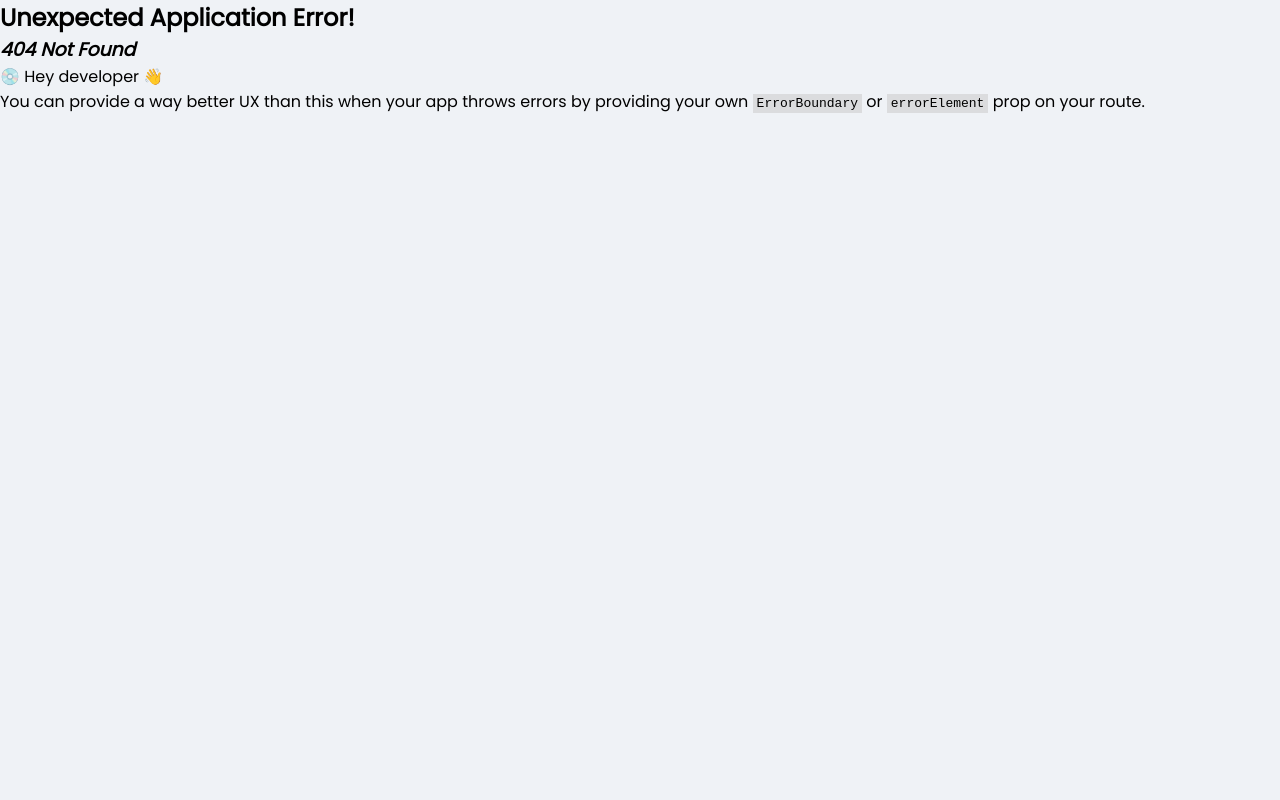
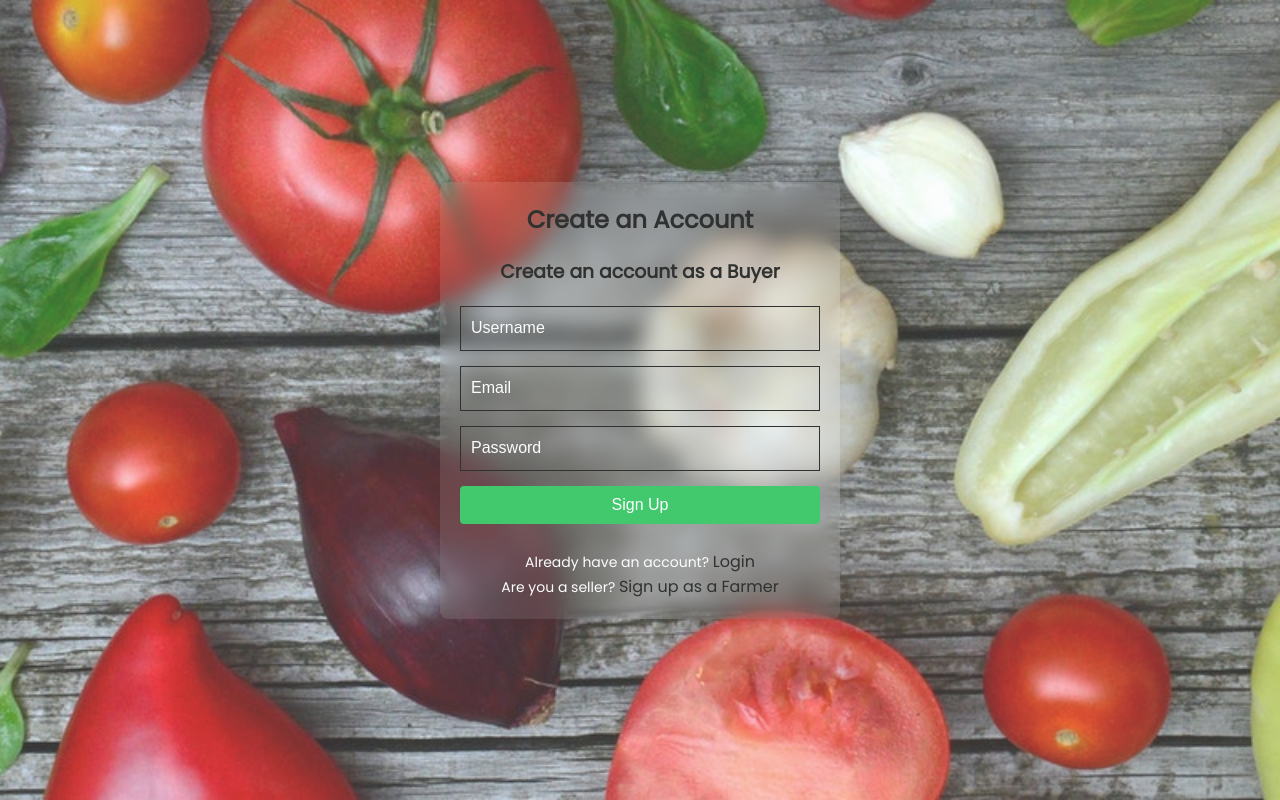
Before and after one commit to robynroby/e-Mkulima, a React (Vite) app in the folder frontend/: page /buyer/register in a window 1280 px wide. Before the commit this address had no page. Built offline with nearby package versions, Linux system fonts and the light colour scheme.

Commit message:
forms to sign with a role updated

```diff
--- a/frontend/src/components/AccessControl/AC.scss
+++ b/frontend/src/components/AccessControl/AC.scss
@@ -35,7 +35,13 @@
     h2 {
         text-align: center;
         margin-bottom: 20px;
-        color: #ffffff;
+        color: #000000;
+    }
+
+    h3 {
+        text-align: center;
+        margin-bottom: 20px;
+        color: #000000;
     }
 
     form {
@@ -59,7 +65,7 @@
                     border-color: #06220f;
                 }
 
-                &::placeholder{
+                &::placeholder {
                     color: #fff;
                 }
             }
@@ -83,12 +89,13 @@
         .redirect-text {
             margin-top: 10px;
             text-align: center;
-            font-size: 15px;
+            font-size: 14px;
             color: #ffffff;
 
             a {
-                color: #573131;
+                color: #000000;
                 text-decoration: none;
+                font-size: 16px;
 
                 &:hover {
                     text-decoration: underline;
--- a/frontend/src/components/AccessControl/Signup.jsx
+++ b/frontend/src/components/AccessControl/BuyerSignup.jsx
@@ -2,14 +2,14 @@ import { useState } from 'react';
 import { useNavigate } from 'react-router-dom';
 import './AC.scss';
 
-const SignUp = () => {
+const BuyerSignUp = () => {
     const [errors, setErrors] = useState('');
     const [isSubmitting, setIsSubmitting] = useState(false);
     const [formData, setFormData] = useState({
         username: '',
         email: '',
         password: '',
-        role: 'farmer',
+        role: 'buyer',
     });
 
     const navigate = useNavigate();
@@ -54,6 +54,7 @@ const SignUp = () => {
         <div className="signup-page">
             <div className="signup-container">
                 <h2>Create an Account</h2>
+                <h3>Create an account as a Buyer</h3>
                 <p className="error-message">{errors}</p>
                 <form onSubmit={handleSubmit}>
                     <div className="form-group">
@@ -73,6 +74,7 @@ const SignUp = () => {
                     </div>
                     <div className="redirect-text">
                         <p>Already have an account? <a href="/login">Login</a></p>
+                        <p>Are you a seller? <a href="/farmer/register">Sign up as a Farmer</a></p>
                     </div>
                 </form>
             </div>
@@ -80,4 +82,4 @@ const SignUp = () => {
     );
 };
 
-export default SignUp;
+export default BuyerSignUp;
--- /dev/null
+++ b/frontend/src/components/AccessControl/FarmerSignup.jsx
@@ -0,0 +1,85 @@
+import { useState } from 'react';
+import { useNavigate } from 'react-router-dom';
+import './AC.scss';
+
+const SignUp = () => {
+    const [errors, setErrors] = useState('');
+    const [isSubmitting, setIsSubmitting] = useState(false);
+    const [formData, setFormData] = useState({
+        username: '',
+        email: '',
+        password: '',
+        role: 'farmer',
+    });
+
+    const navigate = useNavigate();
+
+    const handleSubmit = async (e) => {
+        e.preventDefault();
+        setIsSubmitting(true);
+
+        try {
+            const response = await fetch('http://localhost:5000/api/auth/register', {
+                method: 'POST',
+                headers: {
+                    'Content-Type': 'application/json',
+                },
+                body: JSON.stringify(formData),
+            });
+
+            if (response.ok) {
+                // Successful registration logic
+                console.log('Registration successful');
+                navigate('/login')
+                setIsSubmitting(false);
+            } else {
+                // Handle error
+                console.error('Registration failed');
+                setErrors("Registration failed");
+                setIsSubmitting(false);
+            }
+        } catch (error) {
+            console.error('Error during registration:', error);
+        }
+    };
+
+    const handleChange = (e) => {
+        setFormData({
+            ...formData,
+            [e.target.name]: e.target.value
+        });
+    };
+
+    return (
+        <div className="signup-page">
+            <div className="signup-container">
+                <h2>Create an Account</h2>
+                <h3>Create an account as a Farmer</h3>
+                <p className="error-message">{errors}</p>
+                <form onSubmit={handleSubmit}>
+                    <div className="form-group">
+                        <input type="text" id="userName" name="username" required placeholder='Username' onChange={handleChange} />
+                    </div>
+                    <div className="form-group">
+                        <input type="email" id="email" name="email" required placeholder='Email' onChange={handleChange} />
+                    </div>
+                    <div className="form-group">
+                        <input type="password" id="password" name="password" required placeholder='Password' onChange={handleChange} />
+                    </div>
+                    {/* button */}
+                    <div className="form-group">
+                        <button type="submit" className="btn" disabled={isSubmitting}>
+                            {isSubmitting ? 'Signing up...' : 'Sign Up'}
+                        </button>
+                    </div>
+                    <div className="redirect-text">
+                        <p>Already have an account? <a href="/login">Login</a></p>
+                        <p>Are you a buyer? <a href="/buyer/register">Sign up as a buyer</a></p>
+                    </div>
+                </form>
+            </div>
+        </div>
+    );
+};
+
+export default SignUp;
--- a/frontend/src/components/AccessControl/Login.jsx
+++ b/frontend/src/components/AccessControl/Login.jsx
@@ -84,7 +84,7 @@ const Login = () => {
                         </button>
                     </div>
                     <div className="redirect-text">
-                        <p>Don&apos;t have an account? <a href="/farmer/register">Sign Up</a></p>
+                        <p>Don&apos;t have an account? <a href="/buyer/register">Sign Up</a></p>
                     </div>
                 </form>
             </div>
```
Also changed, not shown: frontend/src/App.jsx (+6 -1 lines).
